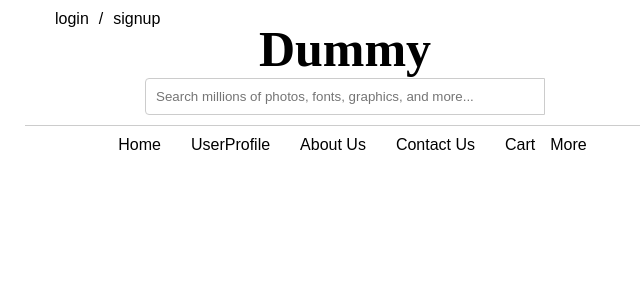
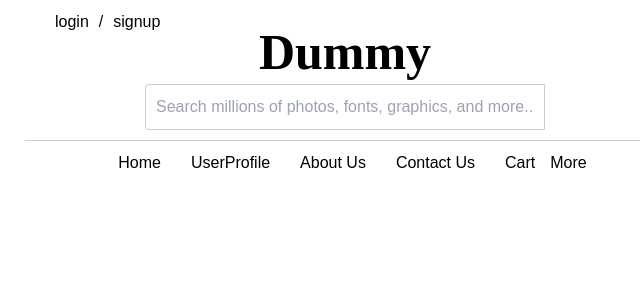
Before and after one commit to ShlokMewada/odoo_frontend, a React (Create React App) app in the folder tester/: page / in a window 1280 px wide. Shown: the top 300 px of the page, without its empty margins (295-935 px from the left). Built offline with nearby package versions, Linux system fonts and the light colour scheme; no server answers.

Commit message:
tailwind added

```diff
--- a/tester/package.json
+++ b/tester/package.json
@@ -38,5 +38,10 @@
       "last 1 firefox version",
       "last 1 safari version"
     ]
+  },
+  "devDependencies": {
+    "autoprefixer": "^10.4.19",
+    "postcss": "^8.4.39",
+    "tailwindcss": "^3.4.4"
   }
 }
--- a/tester/src/index.js
+++ b/tester/src/index.js
@@ -10,6 +10,7 @@
 import Signup from './components/Signup';
 import UserProfile from './components/UserProfile';
 import App from './App';
+import "./main.css";
 
 const clientId = '443652869740-1df41cf4e6ikli26qdtg784qcefdf1lu.apps.googleusercontent.com'; // Replace with your actual client ID
 
--- /dev/null
+++ b/tester/src/main.css
@@ -0,0 +1,3 @@
+@tailwind base;
+@tailwind components;
+@tailwind utilities;
--- /dev/null
+++ b/tester/tailwind.config.js
@@ -0,0 +1,8 @@
+/** @type {import('tailwindcss').Config} */
+module.exports = {
+  content: ["./src/**/*.{html,js}"],
+  theme: {
+    extend: {},
+  },
+  plugins: [],
+}
```
Also changed, not shown: 1 other file (tests, documents, lock files or other folders).
